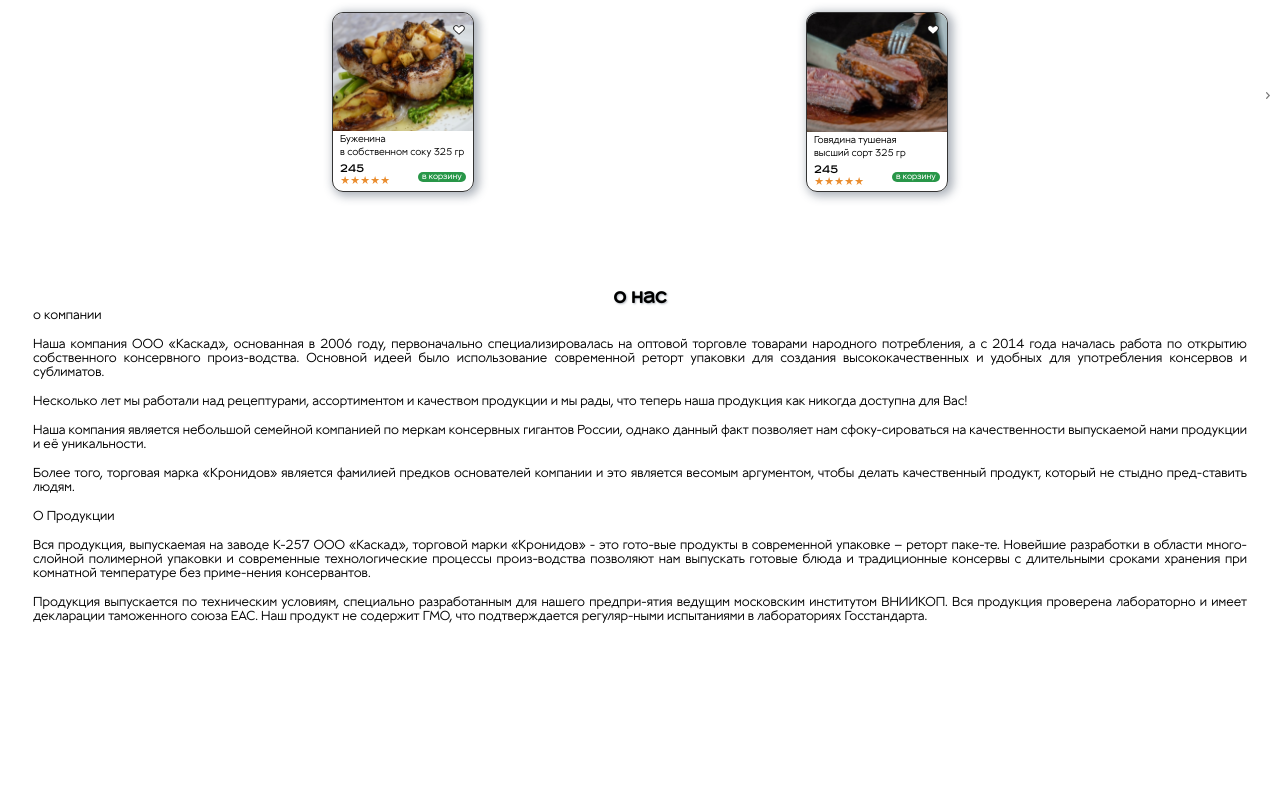
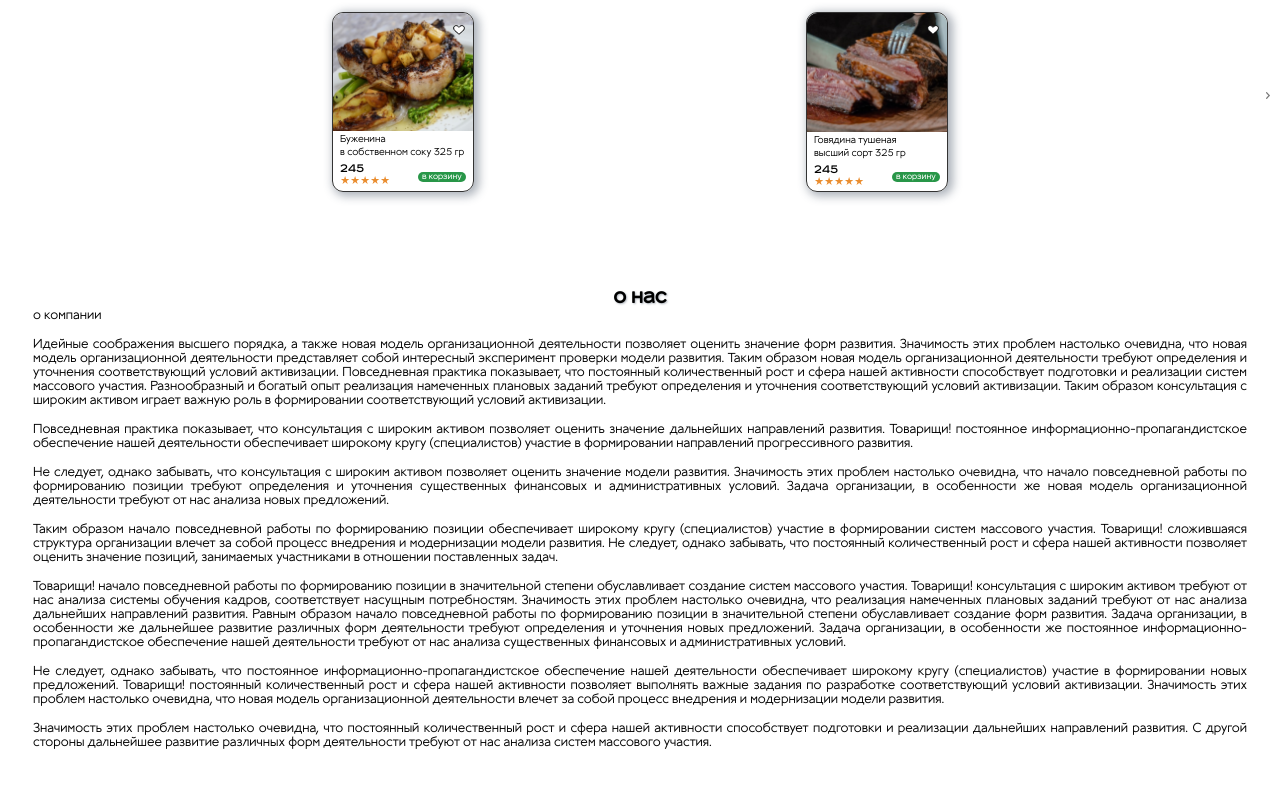
Before and after one commit to Normone/normone.github.io, a plain HTML site: page index.html in a window 1280 px wide. Shown: the part 2423-3210 px from the top of the page. Before the commit the page ends 3096 px from the top, so only its background shows below. Drawn offline with Linux system fonts and the light colour scheme; files whose address does not match are found by name.

Commit message:
fish text

```diff
--- a/index.html
+++ b/index.html
@@ -322,25 +322,25 @@
             <h1 class="about__title">о нас</h1>
             <p class="about__content">о компании</p>
             <p class="about__content">
-                Наша компания ООО «Каскад», основанная в 2006 году, первоначально специализировалась на оптовой торговле товарами народного потребления, а с 2014 года началась работа по открытию собственного консервного произ-водства. Основной идеей было использование современной реторт упаковки для создания высококачественных и удобных для употребления консервов и сублиматов.
-            </p>
-            <p class="about__content">Несколько лет мы работали над рецептурами, ассортиментом и качеством продукции и мы рады, что теперь наша продукция как никогда доступна для Вас!
-
+                Идейные соображения высшего порядка, а также новая модель организационной деятельности позволяет оценить значение форм развития. Значимость этих проблем настолько очевидна, что новая модель организационной деятельности представляет собой интересный эксперимент проверки модели развития. Таким образом новая модель организационной деятельности требуют определения и уточнения соответствующий условий активизации. Повседневная практика показывает, что постоянный количественный рост и сфера нашей активности способствует подготовки и реализации систем массового участия. Разнообразный и богатый опыт реализация намеченных плановых заданий требуют определения и уточнения соответствующий условий активизации. Таким образом консультация с широким активом играет важную роль в формировании соответствующий условий активизации.
             </p>
             <p class="about__content">
-                Наша компания является небольшой семейной компанией по меркам консервных гигантов России, однако данный факт позволяет нам сфоку-сироваться на качественности выпускаемой нами продукции и её уникальности.
+                Повседневная практика показывает, что консультация с широким активом позволяет оценить значение дальнейших направлений развития. Товарищи! постоянное информационно-пропагандистское обеспечение нашей деятельности обеспечивает широкому кругу (специалистов) участие в формировании направлений прогрессивного развития.
             </p>
             <p class="about__content">
-                Более того, торговая марка «Кронидов» является фамилией предков основателей компании и это является весомым аргументом, чтобы делать качественный продукт, который не стыдно пред-ставить людям.
+                Не следует, однако забывать, что консультация с широким активом позволяет оценить значение модели развития. Значимость этих проблем настолько очевидна, что начало повседневной работы по формированию позиции требуют определения и уточнения существенных финансовых и административных условий. Задача организации, в особенности же новая модель организационной деятельности требуют от нас анализа новых предложений.
             </p>
             <p class="about__content">
-                О Продукции
+                Таким образом начало повседневной работы по формированию позиции обеспечивает широкому кругу (специалистов) участие в формировании систем массового участия. Товарищи! сложившаяся структура организации влечет за собой процесс внедрения и модернизации модели развития. Не следует, однако забывать, что постоянный количественный рост и сфера нашей активности позволяет оценить значение позиций, занимаемых участниками в отношении поставленных задач.
             </p>
             <p class="about__content">
-                Вся продукция, выпускаемая на заводе К-257 ООО «Каскад», торговой марки «Кронидов» - это гото-вые продукты в современной упаковке – реторт паке-те. Новейшие разработки в области много-слойной полимерной упаковки и современные технологические процессы произ-водства позволяют нам выпускать готовые блюда и традиционные консервы с длительными сроками хранения при комнатной температуре без приме-нения консервантов.
+                Товарищи! начало повседневной работы по формированию позиции в значительной степени обуславливает создание систем массового участия. Товарищи! консультация с широким активом требуют от нас анализа системы обучения кадров, соответствует насущным потребностям. Значимость этих проблем настолько очевидна, что реализация намеченных плановых заданий требуют от нас анализа дальнейших направлений развития. Равным образом начало повседневной работы по формированию позиции в значительной степени обуславливает создание форм развития. Задача организации, в особенности же дальнейшее развитие различных форм деятельности требуют определения и уточнения новых предложений. Задача организации, в особенности же постоянное информационно-пропагандистское обеспечение нашей деятельности требуют от нас анализа существенных финансовых и административных условий.
             </p>
             <p class="about__content">
-                Продукция выпускается по техническим условиям, специально разработанным для нашего предпри-ятия ведущим московским институтом ВНИИКОП. Вся продукция проверена лабораторно и имеет декларации таможенного союза EAC. Наш продукт не содержит ГМО, что подтверждается регуляр-ными испытаниями в лабораториях Госстандарта.
+                Не следует, однако забывать, что постоянное информационно-пропагандистское обеспечение нашей деятельности обеспечивает широкому кругу (специалистов) участие в формировании новых предложений. Товарищи! постоянный количественный рост и сфера нашей активности позволяет выполнять важные задания по разработке соответствующий условий активизации. Значимость этих проблем настолько очевидна, что новая модель организационной деятельности влечет за собой процесс внедрения и модернизации модели развития.
+            </p>
+            <p class="about__content">
+                Значимость этих проблем настолько очевидна, что постоянный количественный рост и сфера нашей активности способствует подготовки и реализации дальнейших направлений развития. С другой стороны дальнейшее развитие различных форм деятельности требуют от нас анализа систем массового участия.
             </p>
         </div>
 
```
